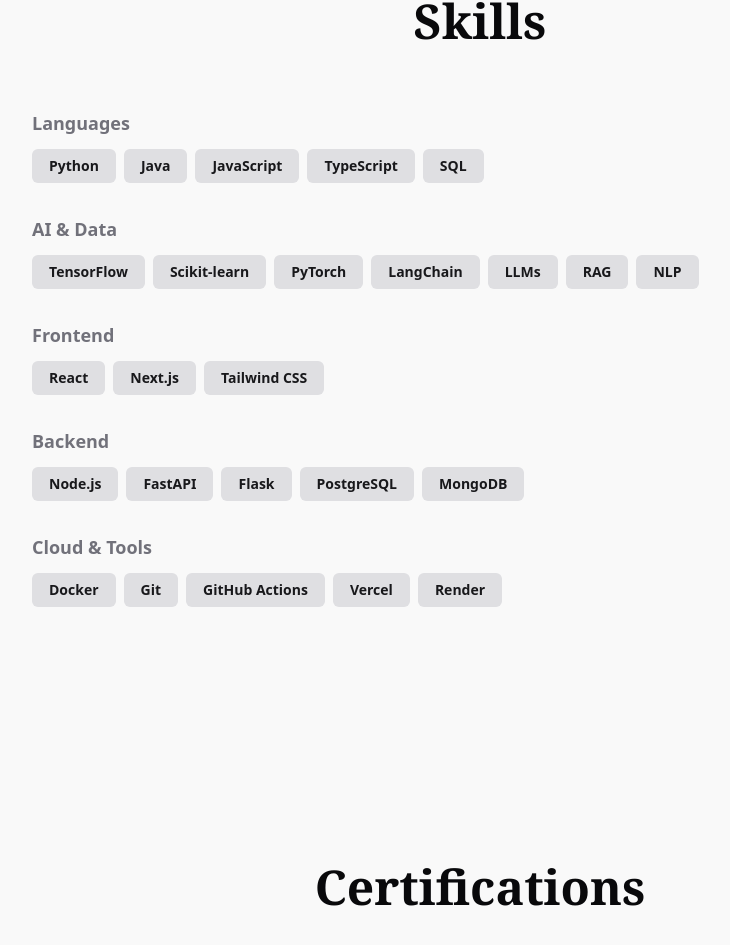
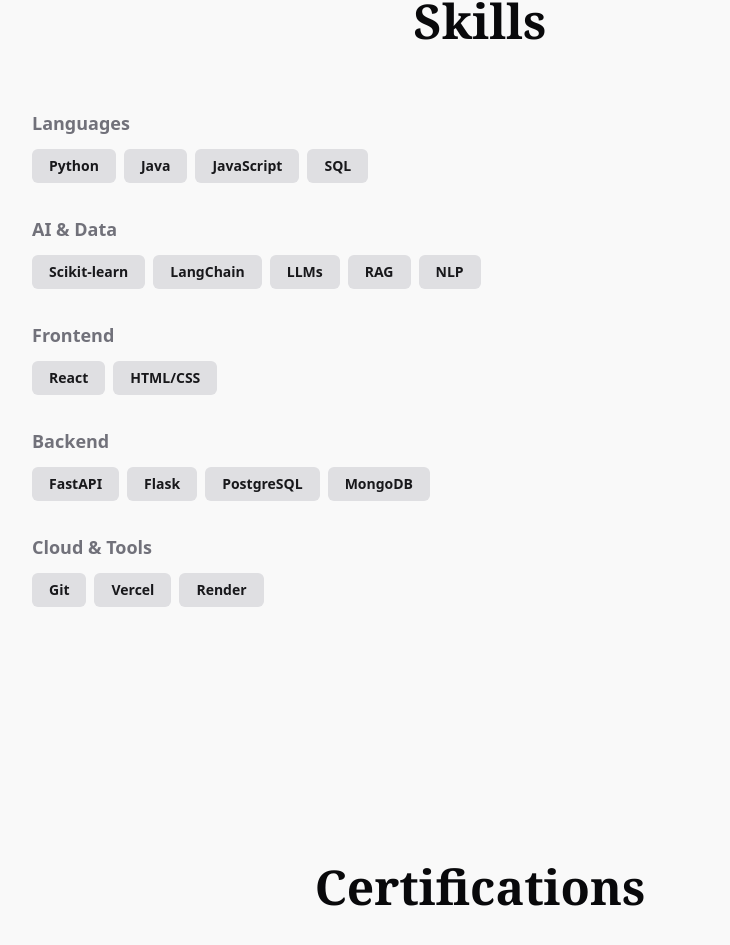
Before and after one commit to uzmajamadar/Portfolio_Uzma, a React (Vite) app: page / in a window 1280 px wide. Shown: the part 5540-6485 px from the top of the page, without its empty margins (160-890 px from the left). Built offline with nearby package versions, Linux system fonts and the light colour scheme; no server answers.

Commit message:
Update skills list

```diff
--- a/src/components/Skills.tsx
+++ b/src/components/Skills.tsx
@@ -3,23 +3,23 @@
 const skillGroups = [
   {
     title: "Languages",
-    skills: ["Python", "Java", "JavaScript", "TypeScript", "SQL"],
+    skills: ["Python", "Java", "JavaScript", "SQL"],
   },
   {
     title: "AI & Data",
-    skills: ["TensorFlow", "Scikit-learn", "PyTorch", "LangChain", "LLMs", "RAG", "NLP"],
+    skills: ["Scikit-learn", "LangChain", "LLMs", "RAG", "NLP"],
   },
   {
     title: "Frontend",
-    skills: ["React", "Next.js", "Tailwind CSS"],
+    skills: ["React", "HTML/CSS"],
   },
   {
     title: "Backend",
-    skills: ["Node.js", "FastAPI", "Flask", "PostgreSQL", "MongoDB"],
+    skills: ["FastAPI", "Flask", "PostgreSQL", "MongoDB"],
   },
   {
     title: "Cloud & Tools",
-    skills: ["Docker", "Git", "GitHub Actions", "Vercel", "Render"],
+    skills: ["Git", "Vercel", "Render"],
   },
 ];
 
```
